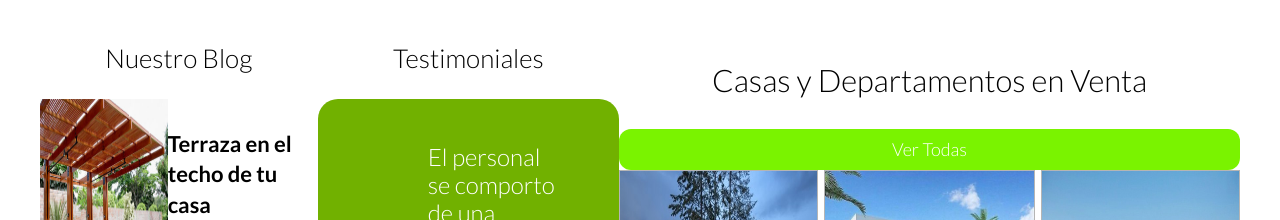
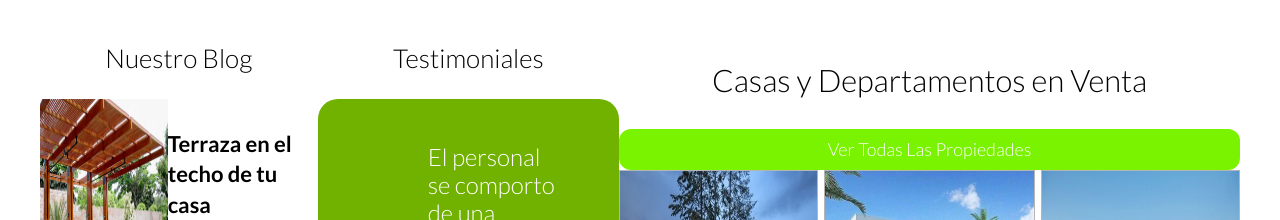
Before and after one commit to manoluky/prueba.dibrsite.com, a website: page index.html in a window 1280 px wide. Shown: the part 1381-1601 px from the top of the page. Drawn offline with Linux system fonts and the light colour scheme.

Commit message:
modificacion index.html

```diff
--- a/index.html
+++ b/index.html
@@ -122,7 +122,7 @@
 
       <h2 class="fw-300 centrar-texto">Casas y Departamentos en Venta </h2>
       <div class="propiedades-all">
-        <a class="button boton-healenium block-d" href="html/anuncios.html">Ver Todas</a>
+        <a class="button boton-healenium block-d" href="html/anuncios.html">Ver Todas Las Propiedades</a>
       </div>
       <div class="contenedor-anuncios">
         <div class="anuncio">
```
